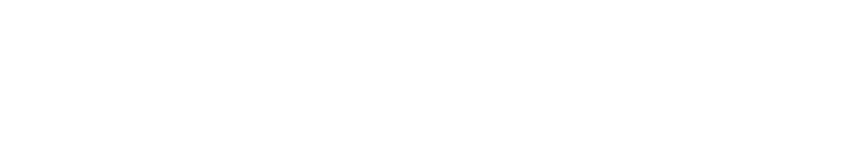
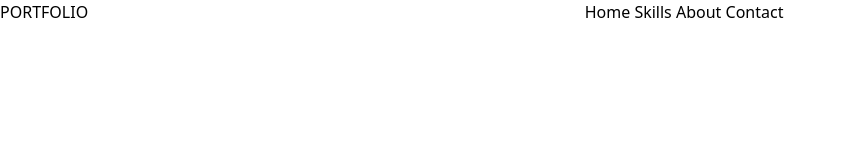
Before and after one commit to Chidub3m1/my-portfolio, an Astro site in the folder my-portfolio/: page / in a window 1280 px wide. Shown: the whole page, without its empty margins (0-846 px from the left). Built offline with nearby package versions, Linux system fonts and the light colour scheme; Astro itself is replaced by a stand-in of ours.

Commit message:
decided to make the portfolio site single page

```diff
--- /dev/null
+++ b/my-portfolio/src/Components/Nav.astro
@@ -0,0 +1,18 @@
+---
+ const {active} = Astro.props;
+---
+
+<nav class="relative top-0 flex justify-between">
+
+    <div>
+        <h1>PORTFOLIO</h1>
+    </div>
+
+    <div>
+        <a href="#home">Home</a>
+        <a href="#skills">Skills</a>
+        <a href="#about">About</a>
+        <a href="#contact">Contact</a>
+    </div>
+    <div></div>
+</nav>
--- a/my-portfolio/src/layouts/layout.astro
+++ b/my-portfolio/src/layouts/layout.astro
@@ -1,7 +1,7 @@
 ---
 import "../styles/global.css";
 import "../styles/global.scss";
-
+import Nav from "../Components/Nav.astro"
 const {title} = Astro.props
 ---
 
@@ -34,6 +34,7 @@
     <title>{title}</title>
   </head>
   <body>
+	<Nav/>
     <slot />
   </body>
 </html>
--- a/my-portfolio/src/styles/global.css
+++ b/my-portfolio/src/styles/global.css
@@ -1 +1,5 @@
 @import "tailwindcss";
+
+html {
+    scroll-behavior: smooth;
+}
```
Also changed, not shown: my-portfolio/public/images/WhatsApp Image 2025-06-18 at 4.57.48 PM.jpeg (added), my-portfolio/public/images/nigeria (1).png (added).
